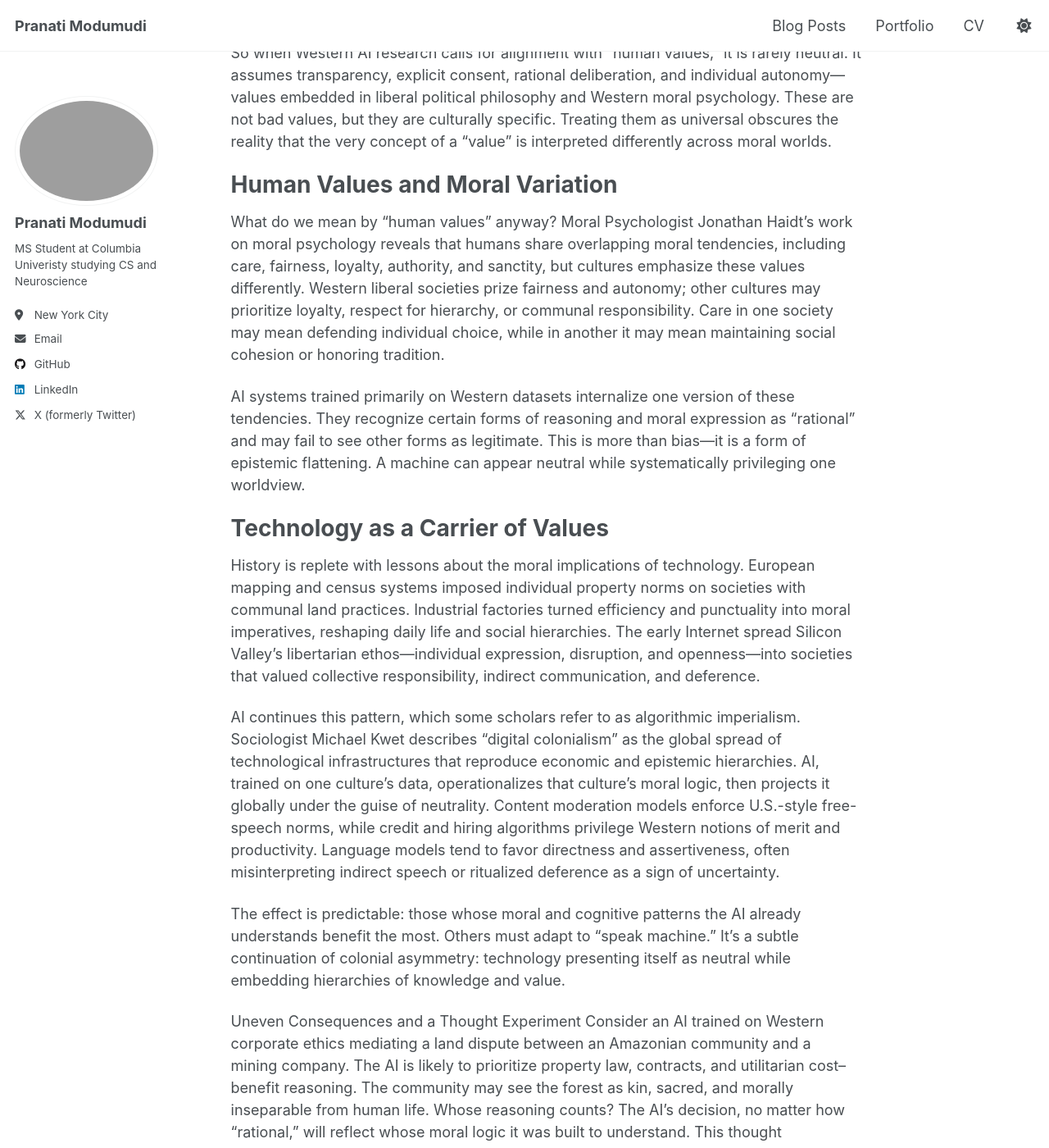
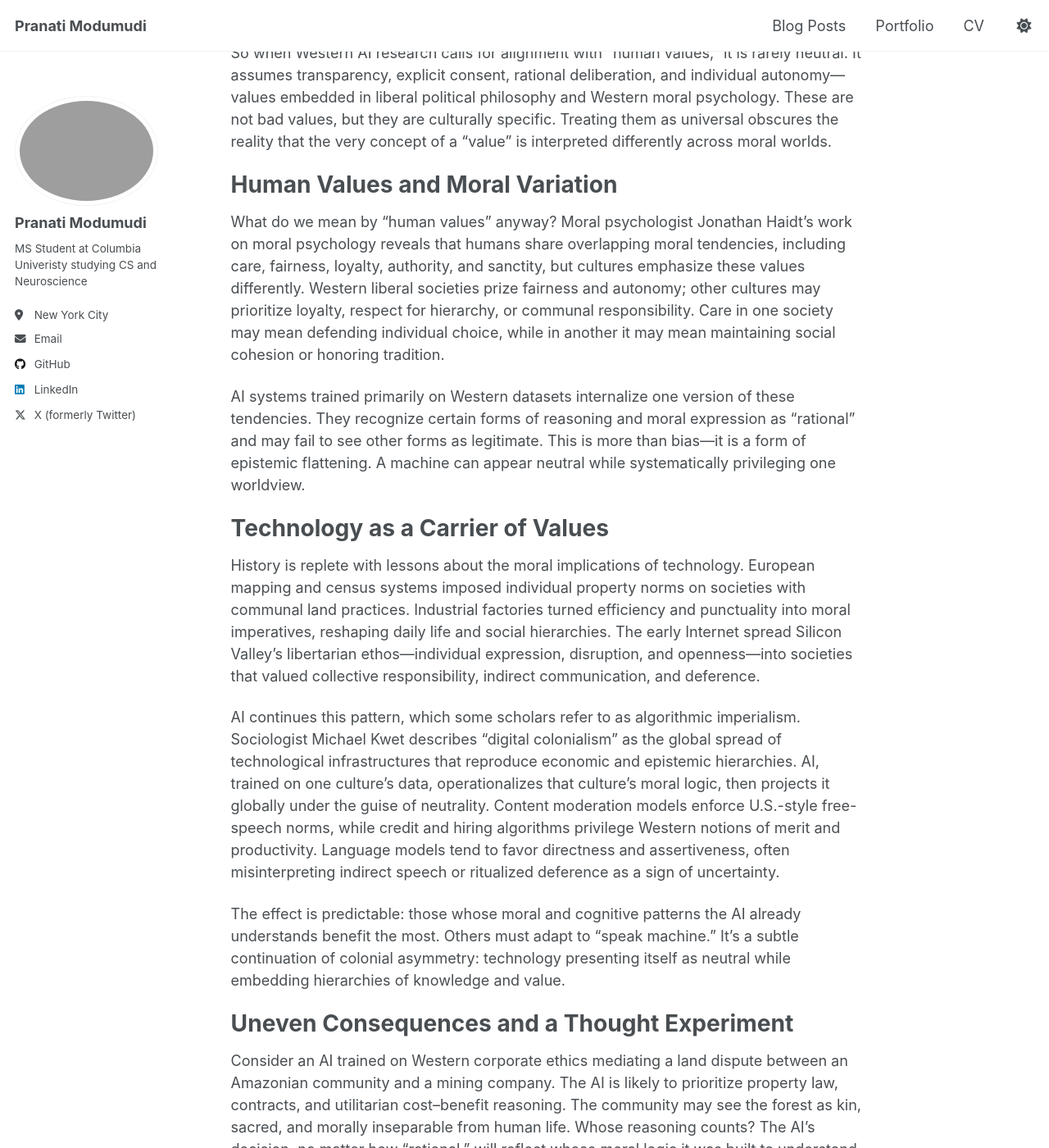
Before and after one commit to pranmod01/pranmod01.github.io, a Jekyll site: the page built from _posts/2025-11-04-anthro-ai.md, in a window 1280 px wide and 1400 px high, scrolled down 438 px. Shown: the whole window at 82% size. Built offline with Jekyll 4.4.1, drawn with Linux system fonts in a browser that asks for light colours; a script that is not in the unit is left out; some of the changed text lies outside the part shown.

Commit message:
blog minor edits

```diff
--- a/_posts/2025-11-04-anthro-ai.md
+++ b/_posts/2025-11-04-anthro-ai.md
@@ -14,7 +14,7 @@ So when Western AI research calls for alignment with “human values,” it is r
 
 # Human Values and Moral Variation
 
-What do we mean by “human values” anyway? Moral Psychologist Jonathan Haidt’s work on moral psychology reveals that humans share overlapping moral tendencies, including care, fairness, loyalty, authority, and sanctity, but cultures emphasize these values differently. Western liberal societies prize fairness and autonomy; other cultures may prioritize loyalty, respect for hierarchy, or communal responsibility. Care in one society may mean defending individual choice, while in another it may mean maintaining social cohesion or honoring tradition.
+What do we mean by “human values” anyway? Moral psychologist Jonathan Haidt’s work on moral psychology reveals that humans share overlapping moral tendencies, including care, fairness, loyalty, authority, and sanctity, but cultures emphasize these values differently. Western liberal societies prize fairness and autonomy; other cultures may prioritize loyalty, respect for hierarchy, or communal responsibility. Care in one society may mean defending individual choice, while in another it may mean maintaining social cohesion or honoring tradition.
 
 AI systems trained primarily on Western datasets internalize one version of these tendencies. They recognize certain forms of reasoning and moral expression as “rational” and may fail to see other forms as legitimate. This is more than bias—it is a form of epistemic flattening. A machine can appear neutral while systematically privileging one worldview.
 
@@ -26,7 +26,7 @@ AI continues this pattern, which some scholars refer to as algorithmic imperiali
 
 The effect is predictable: those whose moral and cognitive patterns the AI already understands benefit the most. Others must adapt to “speak machine.” It’s a subtle continuation of colonial asymmetry: technology presenting itself as neutral while embedding hierarchies of knowledge and value.
 
-Uneven Consequences and a Thought Experiment
+# Uneven Consequences and a Thought Experiment
 Consider an AI trained on Western corporate ethics mediating a land dispute between an Amazonian community and a mining company. The AI is likely to prioritize property law, contracts, and utilitarian cost–benefit reasoning. The community may see the forest as kin, sacred, and morally inseparable from human life. Whose reasoning counts? The AI’s decision, no matter how “rational,” will reflect whose moral logic it was built to understand. This thought experiment makes the stakes clear: alignment is not just a technical or ethical challenge—it is an epistemic and cultural one.
 
 This scenario illustrates a broader point: AI is not just a tool; it is a participant in moral worlds. Every recommendation, every automated decision, is an act of translation, privileging specific moral and cognitive patterns over others. Those whose patterns align with the AI benefit. Those whose patterns do not allow them to adapt are forced to do so. It is a subtle but consequential form of moral and epistemic filtering, a contemporary echo of historical patterns in which technologies exported one worldview under the guise of neutrality.
```
Also changed, not shown: _posts/2025-09-01-pirtw.md (+1 -1 lines).
